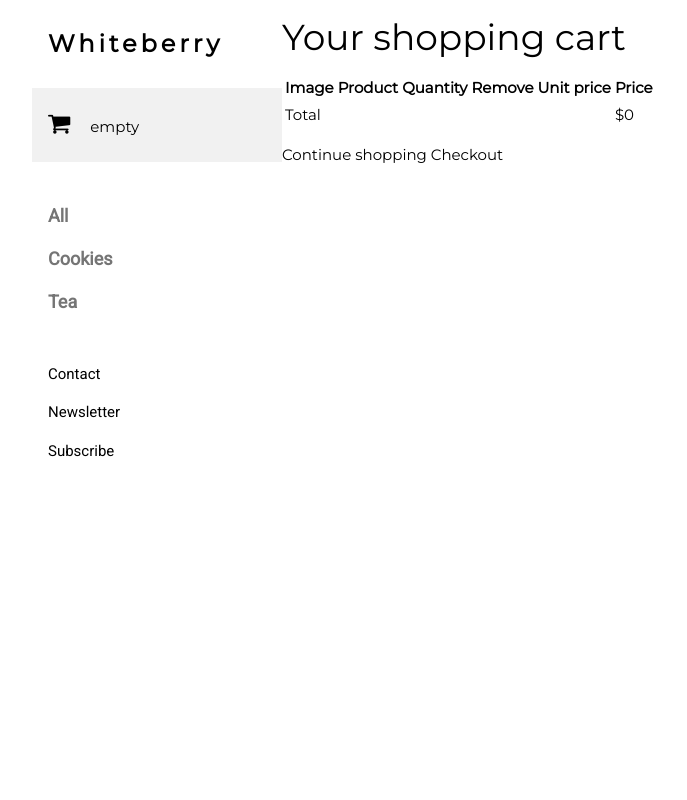
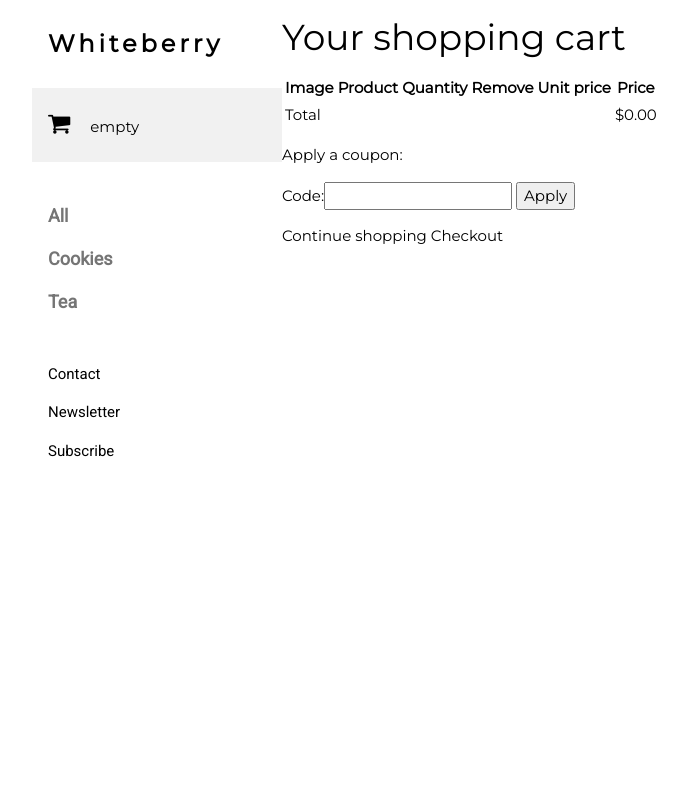
Before and after one commit to jonndoe/online_shop, a Django app: page /cart/ in a window 1280 px wide. Shown: the whole page, without its empty margins (8-695 px from the left). Run offline with Django 3.2, Linux system fonts and the light colour scheme; data comes from the database, SQL or seed files in the repository; both versions use the stored data as it was after the commit; parts of the project's set-up code (start-up, migrations or seed data) failed here and were passed over.

Commit message:
coupons app works

```diff
--- a/online_shop/cart/cart.py
+++ b/online_shop/cart/cart.py
@@ -1,6 +1,8 @@
 from decimal import Decimal
 from django.conf import settings
 from online_shop.shop.models import Product
+
+from online_shop.coupons.models import Coupon
 
 
 class Cart(object):
@@ -12,6 +14,8 @@ class Cart(object):
             # save an empty cart in the session
             cart = self.session[settings.CART_SESSION_ID] = {}
         self.cart = cart
+        # store current applied coupon
+        self.coupon_id = self.session.get("coupon_id")
 
     def add(self, product, quantity=1, update_quantity=False):
         """
@@ -71,3 +75,17 @@ class Cart(object):
         # remove cart from session
         del self.session[settings.CART_SESSION_ID]
         self.save()
+
+    @property
+    def coupon(self):
+        if self.coupon_id:
+            return Coupon.objects.get(id=self.coupon_id)
+        return None
+
+    def get_discount(self):
+        if self.coupon:
+            return (self.coupon.discount / Decimal("100")) * self.get_total_price()
+        return Decimal("0")
+
+    def get_total_price_after_discount(self):
+        return self.get_total_price() - self.get_discount()
--- a/online_shop/cart/views.py
+++ b/online_shop/cart/views.py
@@ -3,6 +3,8 @@ from django.views.decorators.http import require_POST
 from online_shop.shop.models import Product
 from .cart import Cart
 from .forms import CartAddProductForm
+
+from online_shop.coupons.forms import CouponApplyForm
 
 
 @require_POST
@@ -29,4 +31,9 @@ def cart_detail(request):
         item["update_quantity_form"] = CartAddProductForm(
             initial={"quantity": item["quantity"], "update": True}
         )
-    return render(request, "cart/detail.html", {"cart": cart})
+    coupon_apply_form = CouponApplyForm()
+    return render(
+        request,
+        "cart/detail.html",
+        {"cart": cart, "coupon_apply_form": coupon_apply_form},
+    )
--- a/online_shop/coupons/apps.py
+++ b/online_shop/coupons/apps.py
@@ -2,4 +2,4 @@ from django.apps import AppConfig
 
 
 class CouponsConfig(AppConfig):
-    name = 'online_shop.coupons'
+    name = "online_shop.coupons"
--- /dev/null
+++ b/online_shop/coupons/forms.py
@@ -0,0 +1,5 @@
+from django import forms
+
+
+class CouponApplyForm(forms.Form):
+    code = forms.CharField()
--- a/online_shop/coupons/models.py
+++ b/online_shop/coupons/models.py
@@ -1,12 +1,14 @@
 from django.db import models
 from django.core.validators import MinValueValidator, MaxValueValidator
+
 
 class Coupon(models.Model):
     code = models.CharField(max_length=50, unique=True)
     valid_from = models.DateTimeField()
     valid_to = models.DateTimeField()
     discount = models.IntegerField(
-    validators=[MinValueValidator(0),MaxValueValidator(100)])
+        validators=[MinValueValidator(0), MaxValueValidator(100)]
+    )
     active = models.BooleanField()
 
     def __str__(self):
--- /dev/null
+++ b/online_shop/coupons/urls.py
@@ -0,0 +1,8 @@
+from django.urls import path
+from . import views
+
+app_name = "coupons"
+
+urlpatterns = [
+    path("apply/", views.coupon_apply, name="apply"),
+]
--- a/online_shop/orders/views.py
+++ b/online_shop/orders/views.py
@@ -17,7 +17,11 @@ def order_create(request):
     if request.method == "POST":
         form = OrderCreateForm(request.POST)
         if form.is_valid():
-            order = form.save()
+            order = form.save(commit=False)
+            if cart.coupon:
+                order.coupon = cart.coupon
+            order.discount = cart.coupon.discount
+            order.save()
             for item in cart:
                 OrderItem.objects.create(
                     order=order,
--- a/online_shop/templates/cart/detail.html
+++ b/online_shop/templates/cart/detail.html
@@ -42,13 +42,43 @@ Your shopping cart
            </tr>
          {% endwith %}
       {% endfor %}
-      <tr class="total">
-        <td>Total</td>
-        <td colspan="4"></td>
-        <td class="num">${{ cart.get_total_price }}</td>
-      </tr>
+
+
+{% if cart.coupon %}
+<tr class="subtotal">
+<td>Subtotal</td>
+<td colspan="4"></td>
+<td class="num">${{ cart.get_total_price|floatformat:"2" }}</td>
+</tr>
+<tr>
+<td>
+"{{ cart.coupon.code }}" coupon
+({{ cart.coupon.discount }}% off)
+</td>
+<td colspan="4"></td>
+<td class="num neg">
+- ${{ cart.get_discount|floatformat:"2" }}
+</td>
+</tr>
+{% endif %}
+<tr class="total">
+<td>Total</td>
+<td colspan="4"></td>
+<td class="num">
+${{ cart.get_total_price_after_discount|floatformat:"2" }}
+</td>
+</tr>
+
     </tbody>
   </table>
+
+<p>Apply a coupon:</p>
+<form action="{% url "coupons:apply" %}" method="post">
+{{ coupon_apply_form }}
+<input type="submit" value="Apply">
+{% csrf_token %}
+</form>
+
   <p class="text-right">
     <a href="{% url "online_shop.shop:product_list" %}" class="button light">Continue shopping</a>
     <a href="{% url "online_store.orders:order_create" %}" class="button">Checkout</a>
--- a/online_shop/urls.py
+++ b/online_shop/urls.py
@@ -23,6 +23,7 @@ urlpatterns = [
     path("admin/", admin.site.urls),
     path("orders/", include("online_shop.orders.urls", namespace="online_shop.orders")),
     path("cart/", include("online_shop.cart.urls", namespace="online_shop.cart")),
+    path("coupons/", include("online_shop.coupons.urls", namespace="coupons")),
     path("", include("online_shop.shop.urls", namespace="online_shop.shop")),
 ]
 
```
Also changed, not shown: online_shop/coupons/admin.py (+6 -3 lines), online_shop/coupons/views.py (+20 -2 lines), online_shop/orders/models.py (+13 -1 lines), online_shop/templates/orders/order/create.html (+8 -2 lines), db.sqlite3, online_shop/coupons/migrations/0001_initial.py, online_shop/orders/migrations/0003_auto_20200525_2135.py (added).
